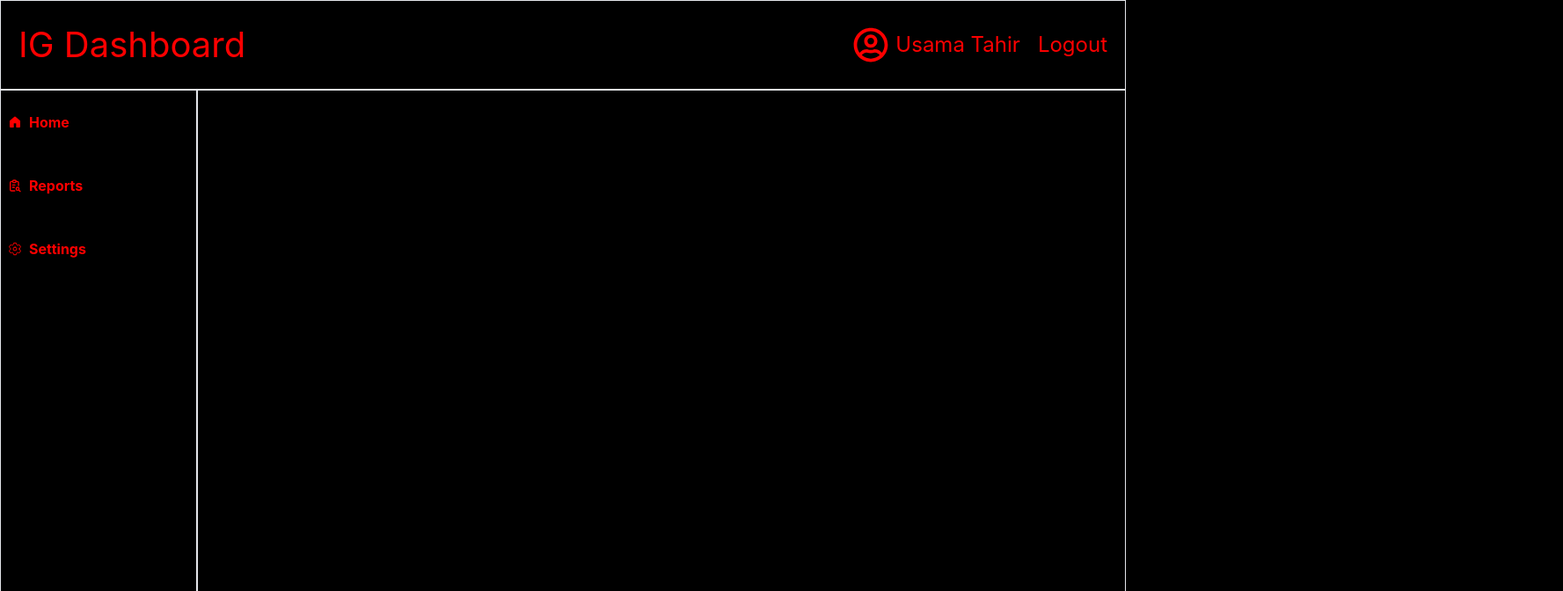
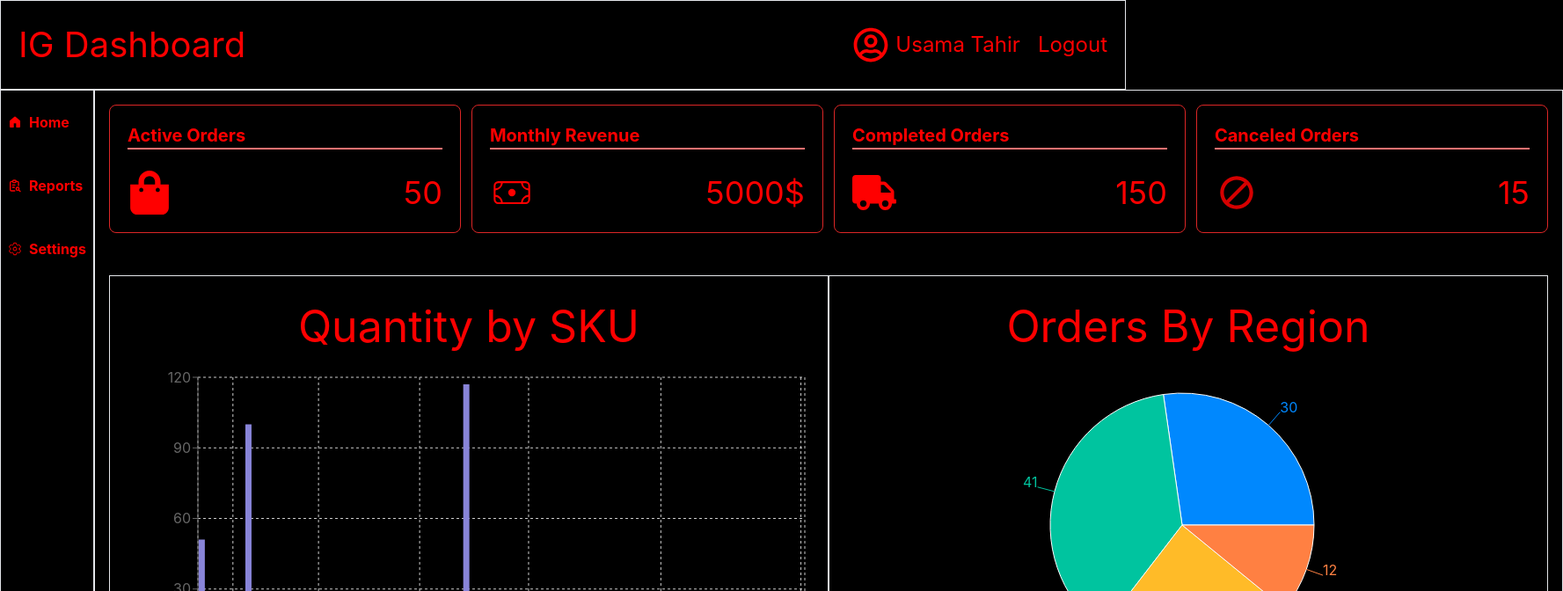
Before and after one commit to UsamaAbbasi12/ig_tech_test, a React (Vite) app: page /dashboard in a window 1280 px wide. Shown: the top 672 px of the page at 88% size, 1777 px wide, since content can reach past the window. Built offline with nearby package versions, Linux system fonts and the light colour scheme.

Commit message:
Home Page With Charts

```diff
--- a/src/App.jsx
+++ b/src/App.jsx
@@ -13,7 +13,7 @@ function App() {
         <Route path="/" element={<Login />} />
         <Route path="/register" element={<Register />} />
         <Route path="dashboard" element={<MainLayout />}>
-          <Route path="home" element={<Home />} />
+          <Route element={<Home />} index />
           <Route path="reports" element={<Reports />} />
           <Route path="settings" element={<Settings />} />
         </Route>
--- a/src/Components/DataVisualization/PiechartComponent.jsx
+++ b/src/Components/DataVisualization/PiechartComponent.jsx
@@ -26,7 +26,7 @@ export const PiechartComponent = () => {
   const COLORS = ["#0088FE", "#00C49F", "#FFBB28", "#FF8042", "#AF19FF"];
   return (
     <div>
-      <div className="text-[50px] text-center">Quantity by SKU</div>
+      <div className="text-[50px] text-center">Orders By Region</div>
       <div>
         <PieChart width={400} height={400}>
           <Pie
--- a/src/Components/Layout/SideBar.jsx
+++ b/src/Components/Layout/SideBar.jsx
@@ -10,7 +10,7 @@ export const SideBar = () => {
       <div className="flex flex-col">
         <div className="my-4  p-2 font-bold flex items-center">
           <GoHomeFill className="mr-2" />
-          <Link to="/dashboard/home">Home</Link>
+          <Link to="/dashboard">Home</Link>
         </div>
         <div className="my-4  p-2 font-bold flex items-center">
           <TbReportSearch className="mr-2" />
```
